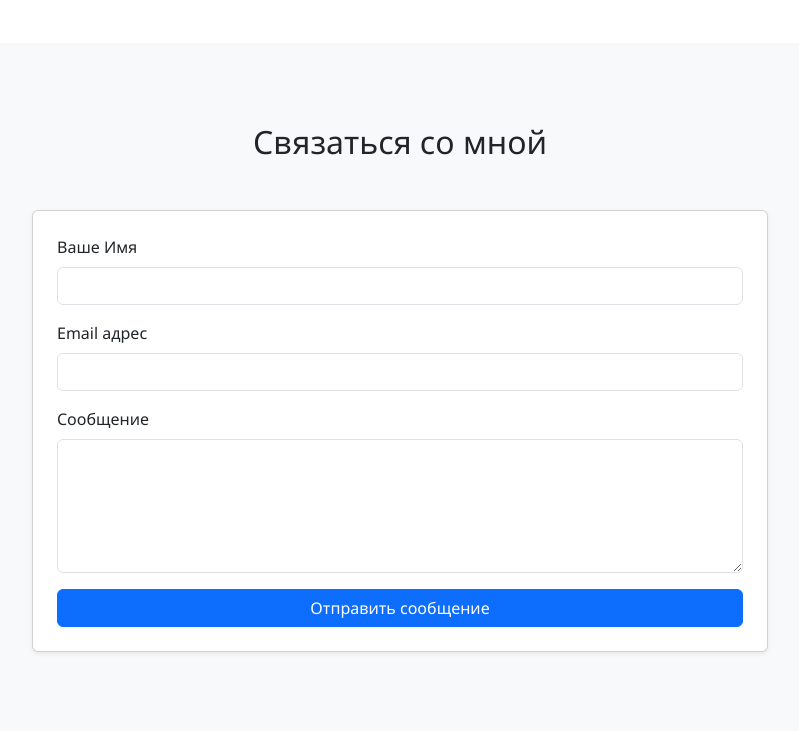
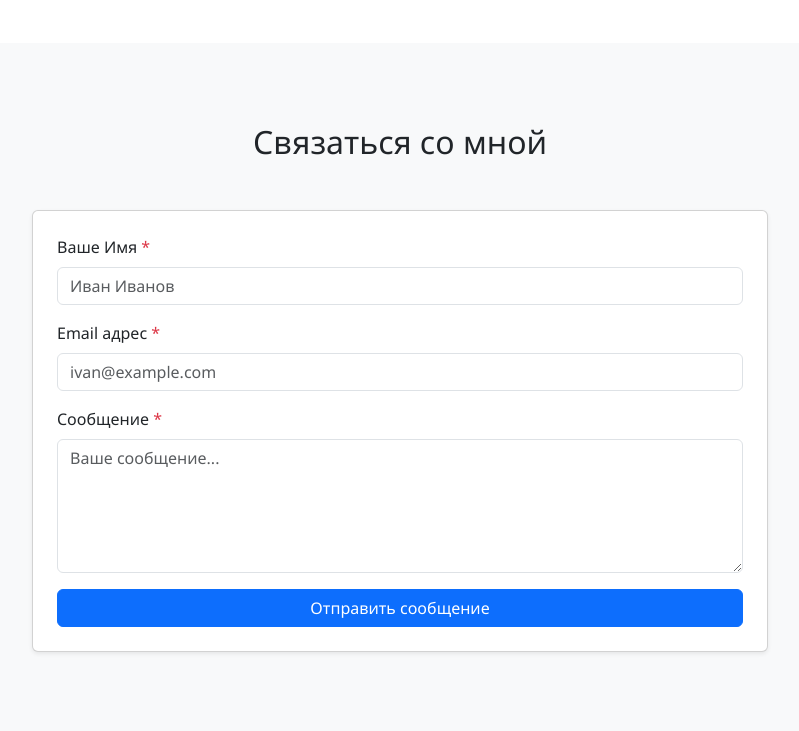
Before and after one commit to redWader/SiteExample, a Flask app: page / in a window 1280 px wide. Shown: the part 2068-2799 px from the top of the page, without its empty margins (240-1039 px from the left). Run offline with Flask 3, Linux system fonts and the light colour scheme; some libraries are stand-ins or nearby versions.

Commit message:
UX: Improve contact form usability and accessibility
Co-authored-by: redWader <90467264+redWader@users.noreply.github.com>

```diff
--- a/templates/index.html
+++ b/templates/index.html
@@ -177,16 +177,16 @@
                         <div class="card-body p-4">
                             <form action="/contact" method="POST">
                                 <div class="mb-3">
-                                    <label for="name" class="form-label">Ваше Имя</label>
-                                    <input type="text" class="form-control" id="name" name="name" required>
+                                    <label for="name" class="form-label">Ваше Имя <span class="text-danger">*</span></label>
+                                    <input type="text" class="form-control" id="name" name="name" placeholder="Иван Иванов" autocomplete="name" required>
                                 </div>
                                 <div class="mb-3">
-                                    <label for="email" class="form-label">Email адрес</label>
-                                    <input type="email" class="form-control" id="email" name="email" required>
+                                    <label for="email" class="form-label">Email адрес <span class="text-danger">*</span></label>
+                                    <input type="email" class="form-control" id="email" name="email" placeholder="ivan@example.com" autocomplete="email" required>
                                 </div>
                                 <div class="mb-3">
-                                    <label for="message" class="form-label">Сообщение</label>
-                                    <textarea class="form-control" id="message" name="message" rows="5" required></textarea>
+                                    <label for="message" class="form-label">Сообщение <span class="text-danger">*</span></label>
+                                    <textarea class="form-control" id="message" name="message" rows="5" placeholder="Ваше сообщение..." required></textarea>
                                 </div>
                                 <button type="submit" class="btn btn-primary w-100">Отправить сообщение</button>
                             </form>
```
Also changed, not shown: .Jules/palette.md (added).
